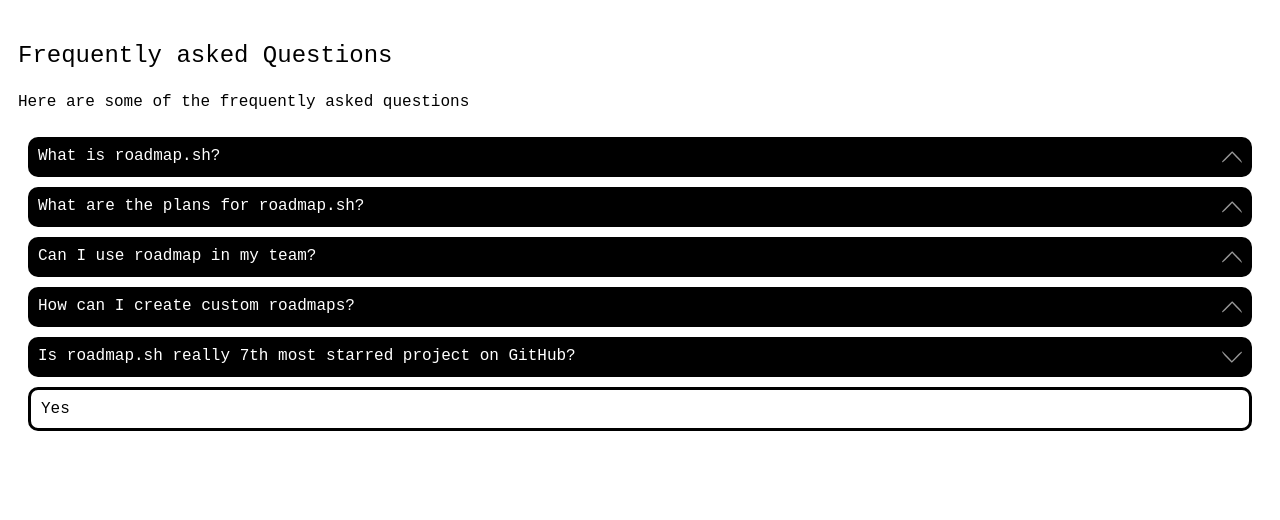
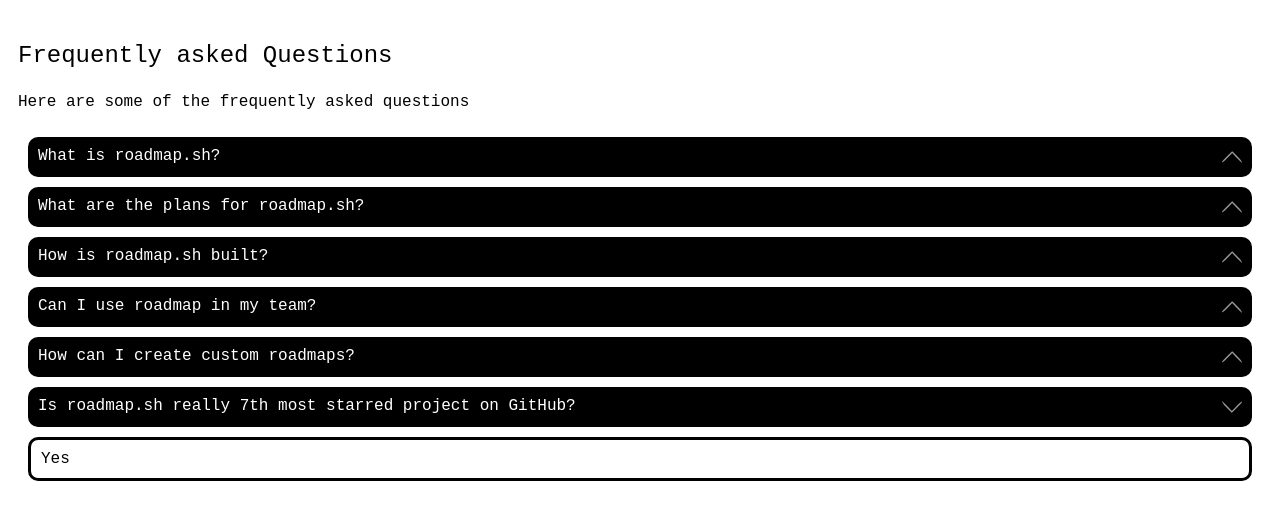
Before and after one commit to Vedantha-V-V/roadmap-projects, a plain HTML site: page frontend/13-accordion/index.html in a window 1280 px wide. Both pictures are taken after a click on the element "Is roadmap.sh really 7th most starred project on GitHub?". Drawn offline with Linux system fonts and the light colour scheme.

Commit message:
Accordion

```diff
--- a/frontend/13-accordion/index.html
+++ b/frontend/13-accordion/index.html
@@ -20,15 +20,19 @@
             <div class="tab" id="tab-2">roadmap.sh is a community effort to create learning paths, guides
                 and hopes to create a community of aspiring engineers and problem solvers.
             </div>
-            <div class="question" id="question-3">Can I use roadmap in my team?<img class="" id="arrow-3" src="up-arrow.svg" height="20px" width="20px"></div>
-            <div class="tab" id="tab-3">Yes</div>
-            <div class="question" id="question-4">How can I create custom roadmaps?<img class="" id="arrow-4" src="up-arrow.svg" height="20px" width="20px"></div>
-            <div class="tab" id="tab-4">Custom roadmaps can be created by navigating to
+            <div class="question" id="question-3"><span>How is roadmap.sh built?</span><img class="" id="arrow-3" src="up-arrow.svg" height="20px" width="20px"></div>
+            <div class="tab" id="tab-3">roadmap.sh is built by the community for the community and to
+                the community by passionate engineers and developers.
+            </div>
+            <div class="question" id="question-4">Can I use roadmap in my team?<img class="" id="arrow-4" src="up-arrow.svg" height="20px" width="20px"></div>
+            <div class="tab" id="tab-4">Yes</div>
+            <div class="question" id="question-5">How can I create custom roadmaps?<img class="" id="arrow-5" src="up-arrow.svg" height="20px" width="20px"></div>
+            <div class="tab" id="tab-5">Custom roadmaps can be created by navigating to
                 the roadmaps section and then clicking cutom roadmap
                 where you can create custom roadmpas with AI.
             </div>
-            <div class="question" id="question-5"><span>Is roadmap.sh really 7th most starred project on GitHub?</span><img class="" id="arrow-5" src="up-arrow.svg" height="20px" width="20px"></div>
-            <div class="tab" id="tab-5">Yes</div>
+            <div class="question" id="question-6"><span>Is roadmap.sh really 7th most starred project on GitHub?</span><img class="" id="arrow-6" src="up-arrow.svg" height="20px" width="20px"></div>
+            <div class="tab" id="tab-6">Yes</div>
         </div>
     </div>
     <script src="script.js"></script>
--- a/frontend/13-accordion/script.js
+++ b/frontend/13-accordion/script.js
@@ -13,6 +13,9 @@
 const q5 = document.querySelector('#question-5')
 const tab5 = document.querySelector('#tab-5')
 const arrow5 = document.querySelector('#arrow-5')
+const q6 = document.querySelector('#question-6')
+const tab6 = document.querySelector('#tab-6')
+const arrow6 = document.querySelector('#arrow-6')
 
 
 q1.addEventListener('click',(e)=>{
@@ -64,3 +67,13 @@
         arrow5.className='rotated'
     }
 })
+
+q6.addEventListener('click',(e)=>{
+    if(tab6.className == 'active-tab'){
+        tab6.className = 'tab'
+        arrow6.className=''
+    }else{
+        tab6.className='active-tab'
+        arrow6.className='rotated'
+    }
+})
--- a/frontend/13-accordion/styles.css
+++ b/frontend/13-accordion/styles.css
@@ -1,5 +1,6 @@
 body{
     font-family:'Courier New', Courier, monospace;
+    font-weight:500;
     padding:10px;
 }
 
```
Also changed, not shown: frontend/13-accordion/after.png, frontend/13-accordion/before.png.
